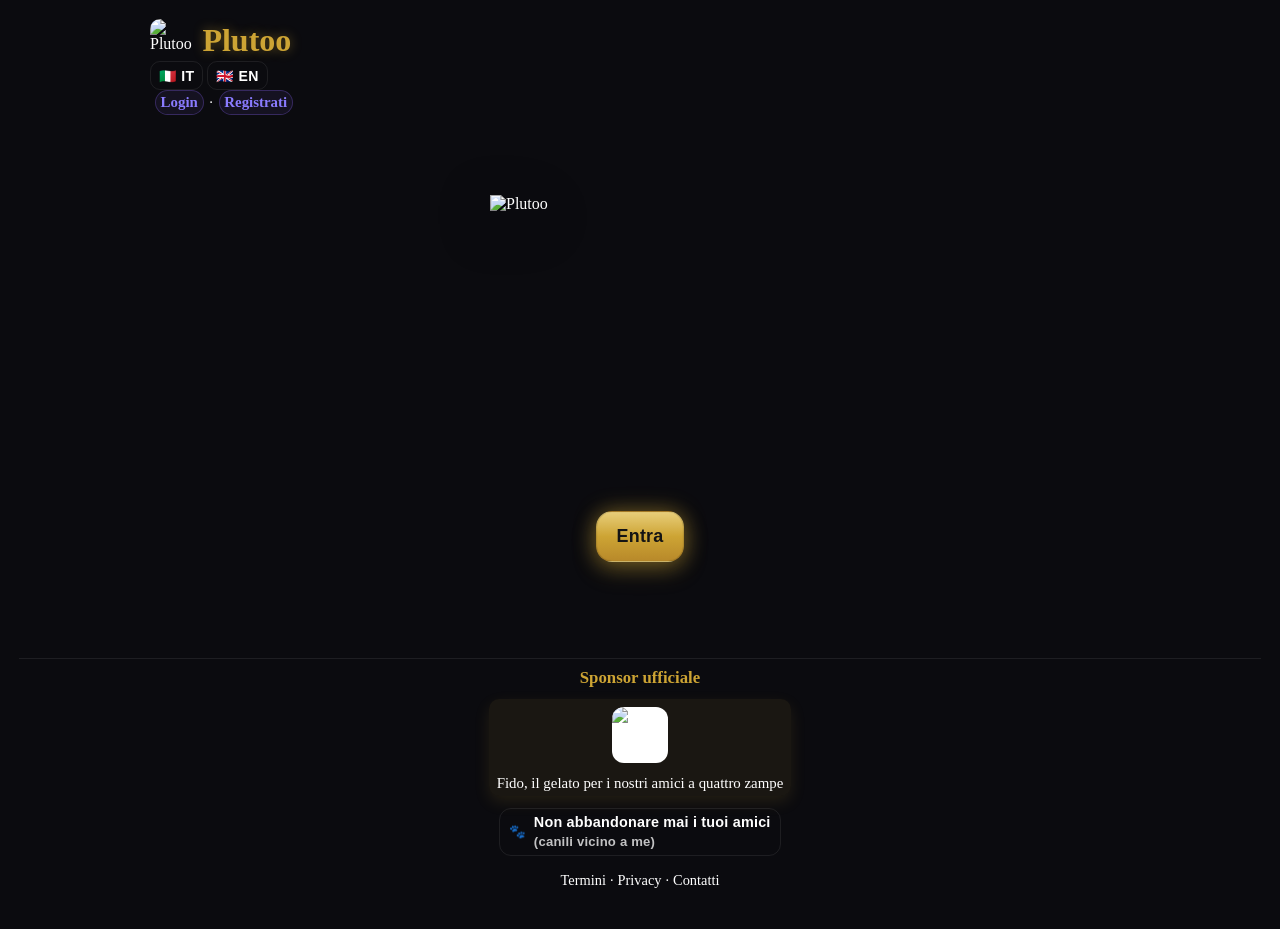
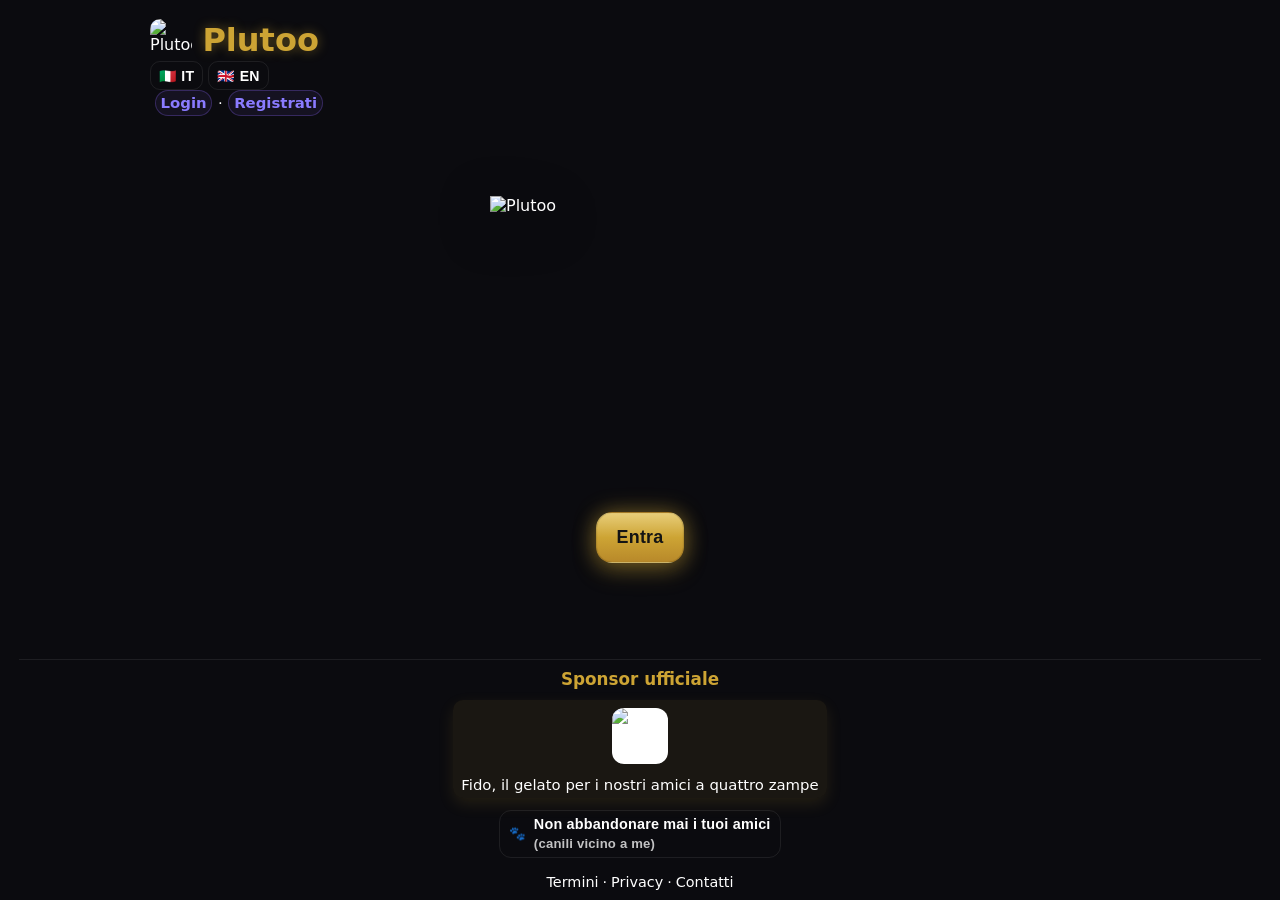

Update style.css

--- a/style.css
+++ b/style.css
@@ -21,7 +21,7 @@ html,body{
   padding:0;
   background:var(--bg-main);
   color:var(--text);
-  font-family:...
+  font-family: system-ui, -apple-system, BlinkMacSystemFont, "Segoe UI", sans-serif;
   overflow-x:hidden;
 }
 
